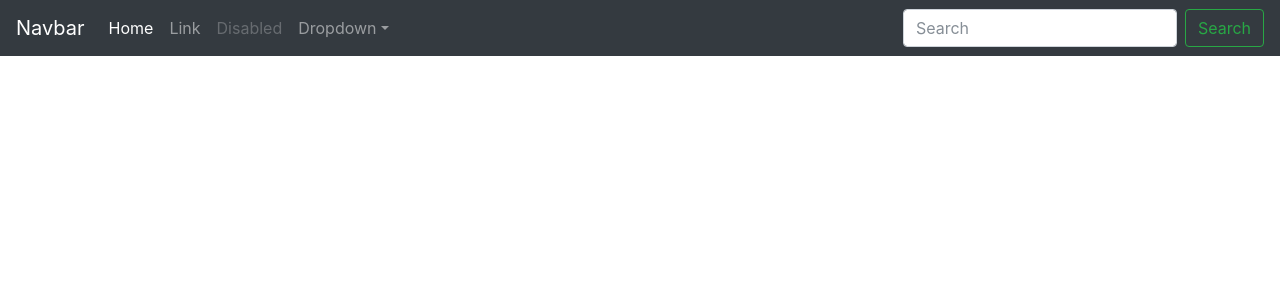
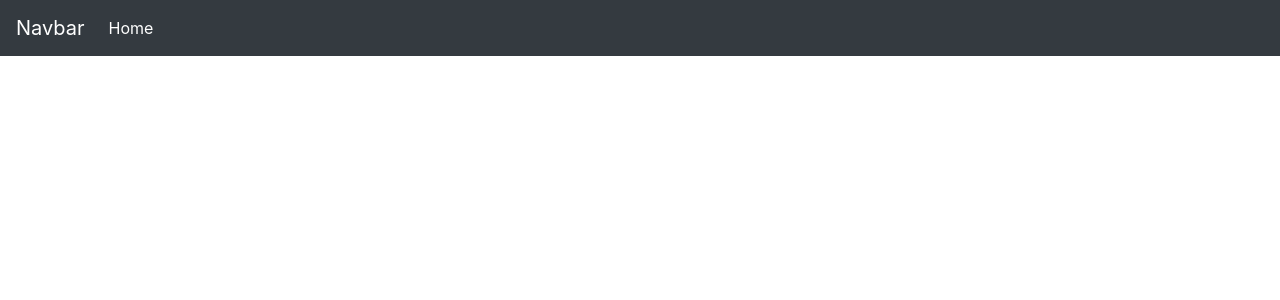
Before and after one commit to kk0walski/konkurs, a Django app: page / in a window 1280 px wide. Shown: the top 300 px of the page. Run offline with Django 3.2, Linux system fonts and the light colour scheme; some libraries are stand-ins or nearby versions.

Commit message:
fixed base template

```diff
--- a/PTI/konkurs/templates/base.html
+++ b/PTI/konkurs/templates/base.html
@@ -1,7 +1,7 @@
 <!doctype html>
-<html lang="en">
+<html lang="pl">
   <head>
-    <title>Hello, world!</title>
+    <title>{% block title %}{% endblock %}</title>
     <!-- Required meta tags -->
     <meta charset="utf-8">
     <meta name="viewport" content="width=device-width, initial-scale=1, shrink-to-fit=no">
@@ -19,27 +19,9 @@
         <div class="collapse navbar-collapse" id="navbarsExampleDefault">
           <ul class="navbar-nav mr-auto">
             <li class="nav-item active">
-              <a class="nav-link" href="#">Home <span class="sr-only">(current)</span></a>
-            </li>
-            <li class="nav-item">
-              <a class="nav-link" href="#">Link</a>
-            </li>
-            <li class="nav-item">
-              <a class="nav-link disabled" href="#">Disabled</a>
-            </li>
-            <li class="nav-item dropdown">
-              <a class="nav-link dropdown-toggle" href="http://example.com" id="dropdown01" data-toggle="dropdown" aria-haspopup="true" aria-expanded="false">Dropdown</a>
-              <div class="dropdown-menu" aria-labelledby="dropdown01">
-                <a class="dropdown-item" href="#">Action</a>
-                <a class="dropdown-item" href="#">Another action</a>
-                <a class="dropdown-item" href="#">Something else here</a>
-              </div>
+              <a class="nav-link" href="/">Home <span class="sr-only">(current)</span></a>
             </li>
           </ul>
-          <form class="form-inline my-2 my-lg-0">
-            <input class="form-control mr-sm-2" placeholder="Search" aria-label="Search" type="text">
-            <button class="btn btn-outline-success my-2 my-sm-0" type="submit">Search</button>
-          </form>
         </div>
       </nav>
 
```
